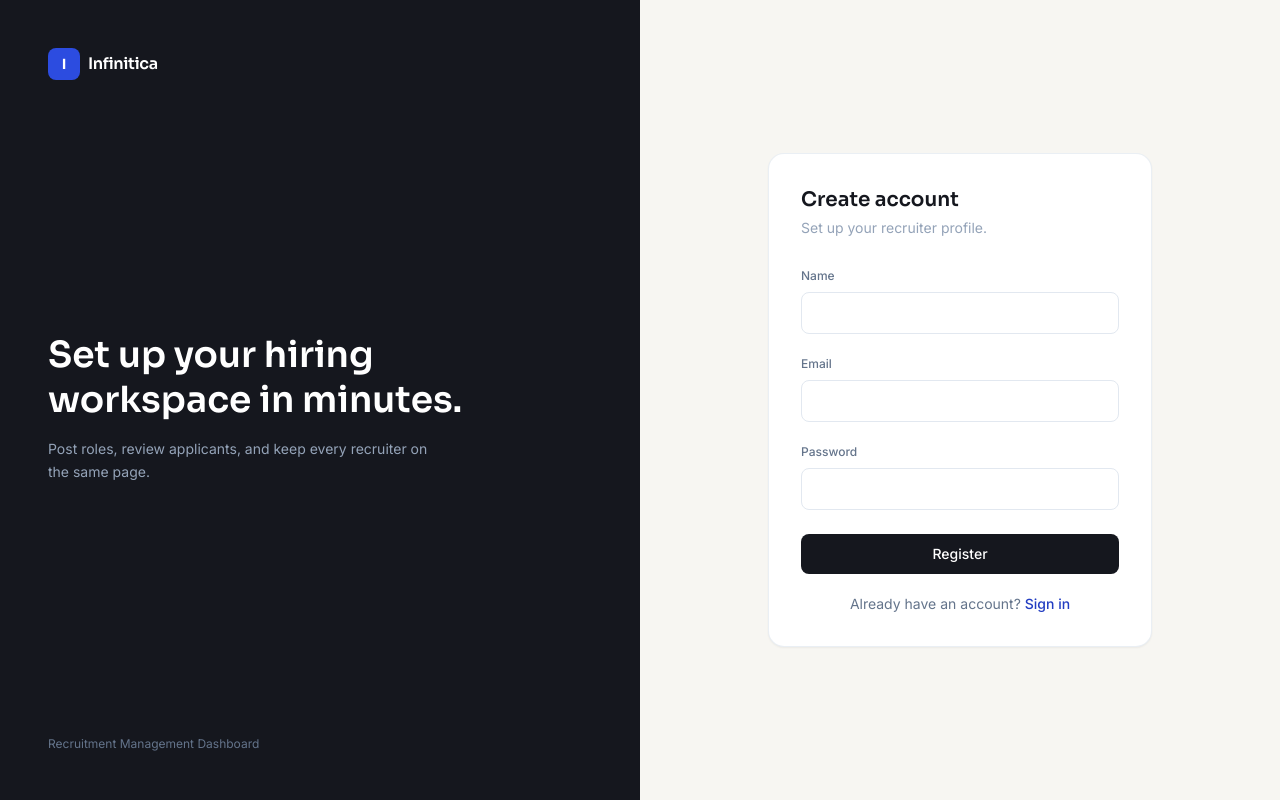
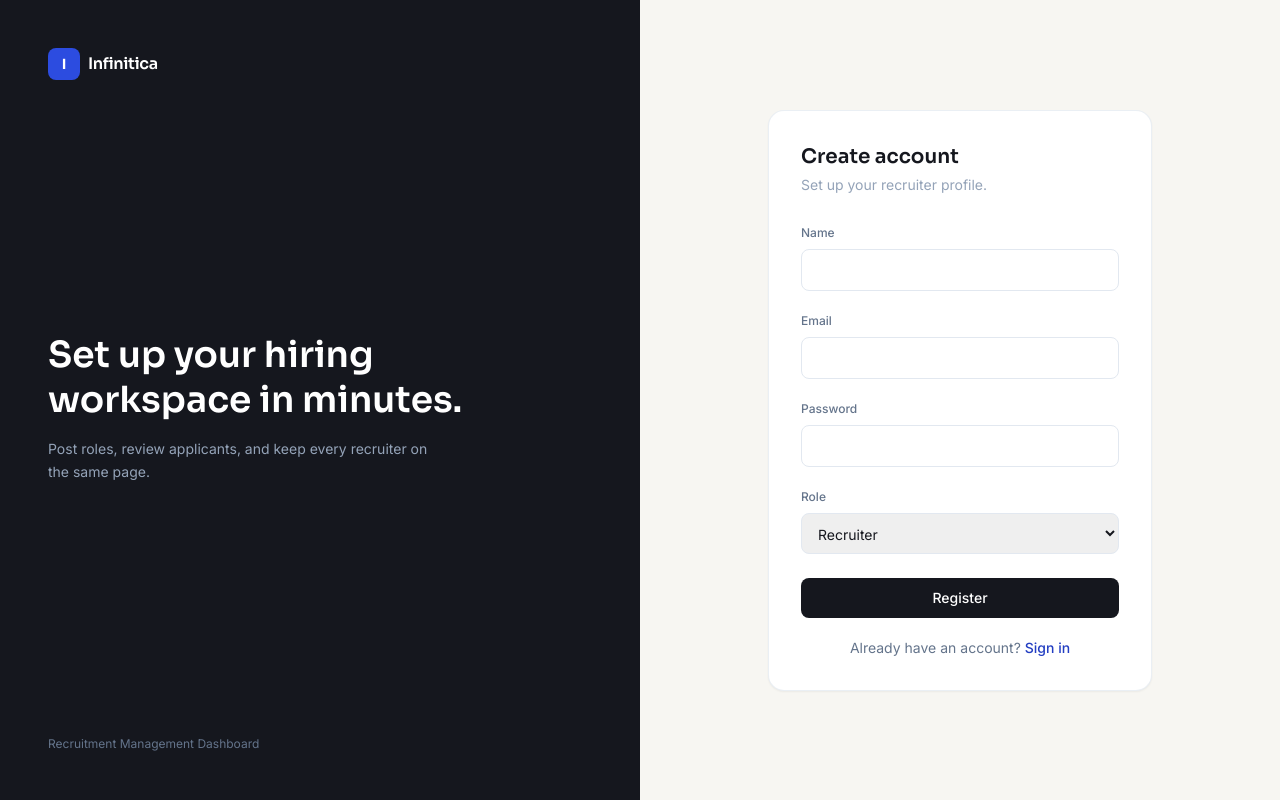
Before and after one commit to agrahariaakriti/recruitmentDashboard, a React (Vite) app in the folder Frontend/: page /register in a window 1280 px wide. Built offline with nearby package versions, Linux system fonts and the light colour scheme; no server answers.

Commit message:
Add role selection to registration form
Added a role selection field to the registration form.

```diff
--- a/Frontend/src/pages/Register.jsx
+++ b/Frontend/src/pages/Register.jsx
@@ -4,7 +4,7 @@ import { registerUser } from '../services/authService';
 import { useAuth } from '../context/AuthContext';
 
 const Register = () => {
-  const [form, setForm] = useState({ name: '', email: '', password: '' });
+  const [form, setForm] = useState({ name: '', email: '', password: '', role: 'recruiter' });
   const [error, setError] = useState('');
   const { login } = useAuth();
   const navigate = useNavigate();
@@ -63,7 +63,7 @@ const Register = () => {
               required
             />
           </div>
-          <div className="mb-6">
+          <div className="mb-4">
             <label className="text-xs font-medium text-slate-500">Password</label>
             <input
               type="password"
@@ -72,6 +72,17 @@ const Register = () => {
               className="w-full mt-1.5 border border-slate-200 rounded-lg px-3 py-2.5 text-sm focus:border-cobalt-500 outline-none transition-colors"
               required
             />
+          </div>
+          <div className="mb-6">
+            <label className="text-xs font-medium text-slate-500">Role</label>
+            <select
+              value={form.role}
+              onChange={(e) => setForm({ ...form, role: e.target.value })}
+              className="w-full mt-1.5 border border-slate-200 rounded-lg px-3 py-2.5 text-sm focus:border-cobalt-500 outline-none transition-colors"
+            >
+              <option value="recruiter">Recruiter</option>
+              <option value="admin">Admin</option>
+            </select>
           </div>
           <button className="w-full bg-ink hover:bg-cobalt-600 text-white py-2.5 rounded-lg text-sm font-medium transition-colors">
             Register
```
